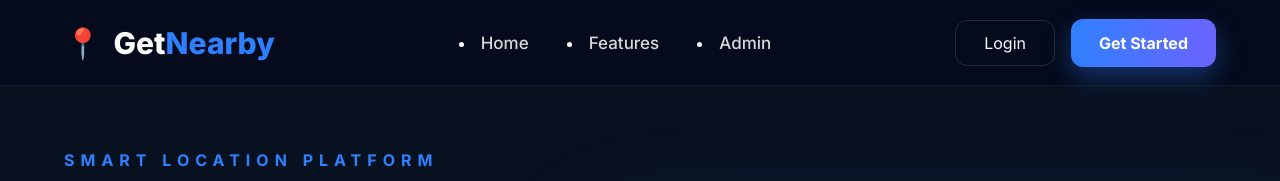
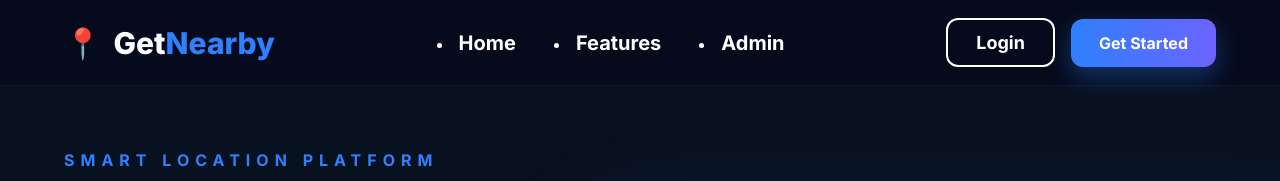
Before and after one commit to swapnil2006kadam-source/GET-NEARBY-SERVICE, a Flask app: page / in a window 1280 px wide. Shown: the top 181 px of the page. Run offline with Flask 3, Linux system fonts and the light colour scheme.

Commit message:
css change

```diff
--- a/static/css/home.css
+++ b/static/css/home.css
@@ -110,17 +110,18 @@ gap:38px;
 
 .nav-menu a{
 
-color:#d8d8d8;
+color:white;
 
-font-size:17px;
+font-size:20px;
 
-font-weight:500;
+font-weight:700;
 
 transition:.3s;
 
 position:relative;
 
 }
+
 
 .nav-menu a:hover{
 
@@ -168,11 +169,15 @@ gap:16px;
 
 padding:12px 28px;
 
-border:1px solid rgba(255,255,255,.12);
+border:2px solid #ffffff;
 
 border-radius:12px;
 
-color:white;
+color:#ffffff;
+
+font-size:18px;
+
+font-weight:700;
 
 transition:.3s;
 
```
